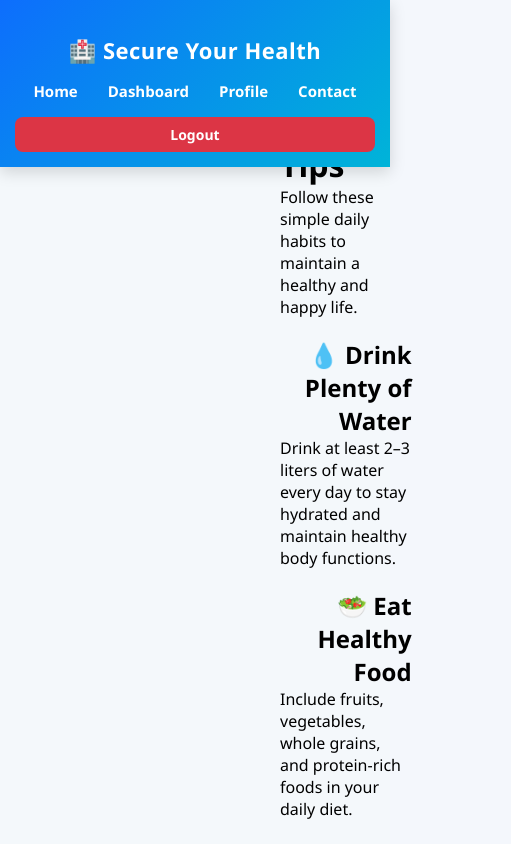
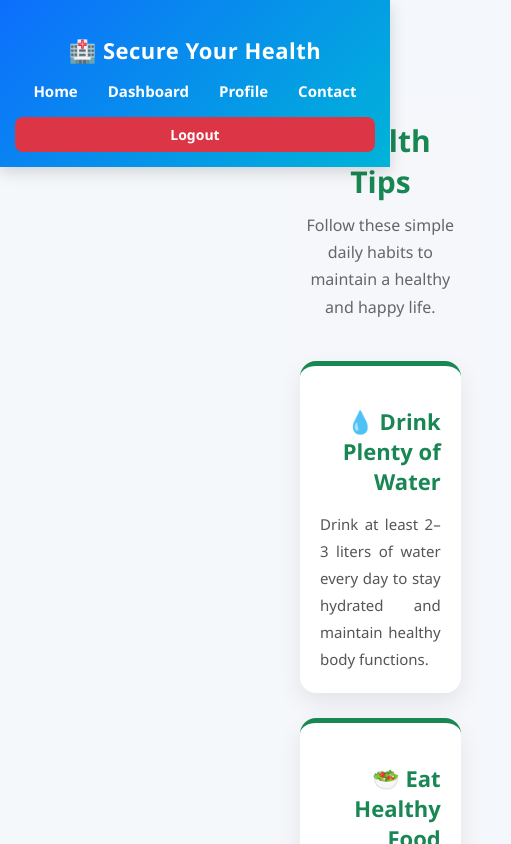
Before and after one commit to mastanshareefshaik5-ms/Secure-Your-Health, a React (Vite) app in the folder Frontend/: page /healthtips in a window 390 px wide. Shown: the top 844 px of the page, 511 px wide, since content can reach past the window. Built offline with nearby package versions, Linux system fonts and the light colour scheme; sample sign-in values are in the browser's storage.

Commit message:
initial Frontend

```diff
--- a/Frontend/src/Components/Healthtips/Healthtips.css
+++ b/Frontend/src/Components/Healthtips/Healthtips.css
@@ -0,0 +1,96 @@
+*{
+margin:0;
+padding:0;
+box-sizing:border-box;
+font-family:'Segoe UI',sans-serif;
+}
+
+.healthtips-page{
+padding:30px;
+background:#f5f7fb;
+min-height:100vh;
+}
+
+.healthtips-header{
+text-align:center;
+margin-bottom:40px;
+}
+
+.healthtips-header h1{
+font-size:38px;
+color:#198754;
+margin-bottom:10px;
+}
+
+.healthtips-header p{
+font-size:18px;
+color:#666;
+max-width:700px;
+margin:auto;
+line-height:1.7;
+}
+
+.tips-grid{
+display:grid;
+grid-template-columns:repeat(auto-fill,minmax(320px,1fr));
+gap:25px;
+}
+
+.tip-card{
+background:#fff;
+padding:25px;
+border-radius:16px;
+box-shadow:0 10px 25px rgba(0,0,0,.08);
+transition:.3s;
+border-top:5px solid #198754;
+}
+
+.tip-card:hover{
+transform:translateY(-6px);
+box-shadow:0 15px 30px rgba(0,0,0,.15);
+}
+
+.tip-card h2{
+font-size:24px;
+color:#198754;
+margin-bottom:15px;
+}
+
+.tip-card p{
+font-size:16px;
+line-height:1.8;
+color:#555;
+text-align:justify;
+}
+
+@media(max-width:768px){
+
+.healthtips-page{
+padding:20px;
+}
+
+.healthtips-header h1{
+font-size:30px;
+}
+
+.healthtips-header p{
+font-size:16px;
+}
+
+.tips-grid{
+grid-template-columns:1fr;
+}
+
+.tip-card{
+padding:20px;
+}
+
+.tip-card h2{
+font-size:22px;
+}
+
+.tip-card p{
+font-size:15px;
+}
+
+}
```
